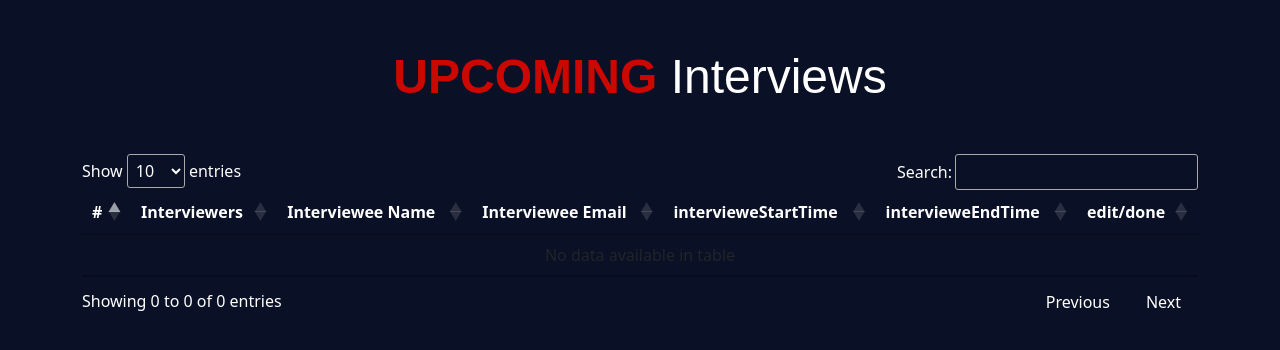
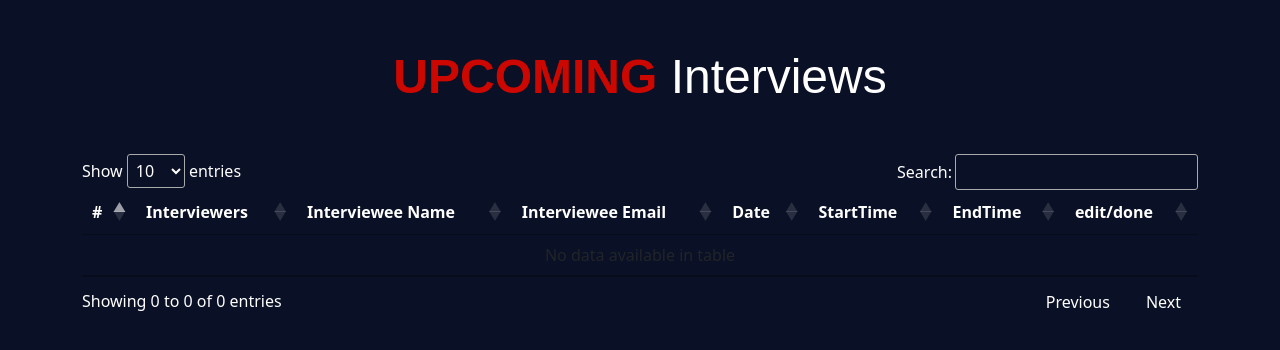
Before and after one commit to arpit456jain/Interview-Scheduler, a Django app: page /task/ in a window 1280 px wide. Shown: the part 56-406 px from the top of the page. Run offline with Django 3.2, Linux system fonts and the light colour scheme; some libraries are stand-ins or nearby versions.

Commit message:
all done

```diff
--- a/home/models.py
+++ b/home/models.py
@@ -3,6 +3,7 @@
 
 # Create your models here.
 class schedule(models.Model):
+    id = models.IntegerField(primary_key=True)
     interviewerName = models.CharField(max_length=100,blank=True)
     interviewerEmail = models.CharField(max_length=100,blank=True)
     intervieweeName = models.CharField(max_length=300,blank=True)
@@ -10,4 +11,5 @@
     allinterviewers = models.CharField(max_length=300,blank=True)
     intervieweStartTime = models.CharField(max_length=300,blank=True)
     intervieweEndTime = models.CharField(max_length=300,blank=True)
+    interviewDate = models.CharField(max_length=300,blank=True)
     user = models.ForeignKey(User, on_delete=models.CASCADE,null=True)
--- a/home/views.py
+++ b/home/views.py
@@ -1,3 +1,4 @@
+from tkinter.tix import Tree
 from django.shortcuts import render,redirect
 from home.models import schedule
 from django.shortcuts import HttpResponse
@@ -5,6 +6,24 @@
 from django.contrib.auth import authenticate , login , logout
 from django.contrib import messages
 # Create your views here.
+def checktime(start,end):
+    print(start,end)
+    startdate = start[0:10]
+    enddate = end[0:10]
+    if (startdate != enddate):
+        return []
+    starttime = start[11:]
+    endtime = end[11:]
+    starthour = starttime[0:2]
+    endhour = endtime[0:2]
+
+    startmin = int(starttime[3:])
+    endmin = int(endtime[3:])
+    print(starthour, endhour)
+    print(startmin, endmin)
+    if(starthour > endhour or startmin >= endmin):
+        return []
+    return [startdate , starttime , endtime] # date , starttime , endtime
 def home(request):
     if request.method == 'POST':
         interviewerName = request.POST['interviewerName']
@@ -15,11 +34,20 @@
         intervieweEndTime = request.POST['intervieweEndTime']
         some_var = request.POST.getlist('inlineCheckbox')
         allinterviewers = ""
+        date_and_time = checktime(intervieweStartTime,intervieweEndTime)
+        if(len(date_and_time))>0 :
+            pass
+        else:
+            messages.error(request, 'Incorrect date or time entered!!')
+            return redirect('/')
+        date = date_and_time[0];
+        starttime = date_and_time[1];
+        endtime = date_and_time[2];
         if len(some_var)>=1:
             for i in some_var:
                 allinterviewers = allinterviewers + i + " , "
-            print(interviewerName,interviewerEmail,intervieweeName,intervieweeEmail,intervieweStartTime,intervieweEndTime,some_var)
-            entry = schedule(interviewerName=interviewerName,interviewerEmail=interviewerEmail,intervieweeName=intervieweeName,intervieweeEmail=intervieweeEmail,user=request.user,intervieweStartTime=intervieweStartTime,intervieweEndTime=intervieweEndTime,allinterviewers=allinterviewers)
+            # print(interviewerName,interviewerEmail,intervieweeName,intervieweeEmail,intervieweStartTime,intervieweEndTime,some_var)
+            entry = schedule(interviewerName=interviewerName,interviewerEmail=interviewerEmail,intervieweeName=intervieweeName,intervieweeEmail=intervieweeEmail,user=request.user,intervieweStartTime=starttime,intervieweEndTime=endtime,allinterviewers=allinterviewers,interviewDate=date)
             entry.save()
             messages.success(request, 'Interview scheduled successfully')
         else:
--- a/templates/task.html
+++ b/templates/task.html
@@ -17,8 +17,9 @@
                 <th scope="col">Interviewers</th>
                 <th scope="col">Interviewee Name</th>
                 <th scope="col">Interviewee Email</th>
-                <th scope="col">intervieweStartTime</th>
-                <th scope="col">intervieweEndTime</th>
+                <th scope="col">Date</th>
+                <th scope="col">StartTime</th>
+                <th scope="col">EndTime</th>
                 <th scope="col">edit/done</th>
 
               </tr>
@@ -30,6 +31,7 @@
                 <td>{{task.allinterviewers}}</td>
                 <td>{{task.intervieweeName}}</td>
                 <td>{{task.intervieweeEmail}}</td>
+                <td>{{task.interviewDate}}</td>
                 <td>{{task.intervieweStartTime}}</td>
                 <td>{{task.intervieweEndTime}}</td>
                 <td> <a href="/edittask/{{task.id}}" class="btn btn-success">Edit</a>
```
Also changed, not shown: home/migrations/0005_auto_20220917_2156.py (added).
